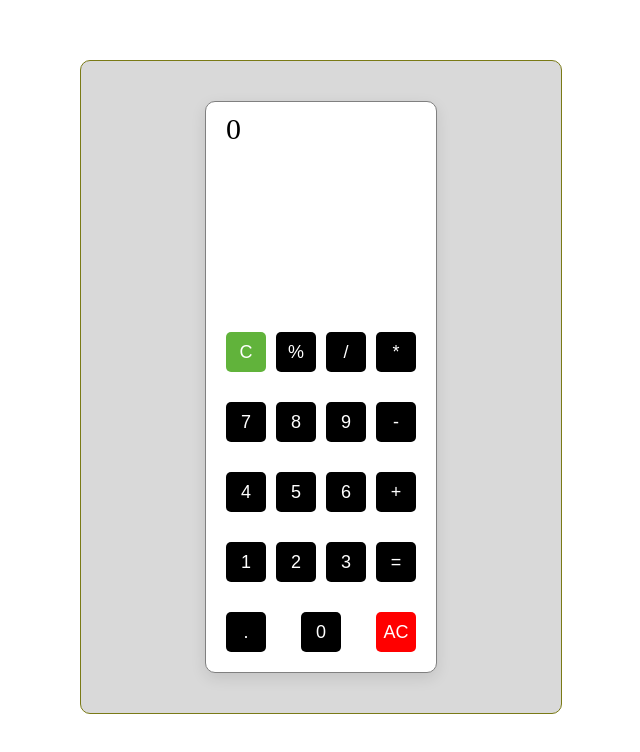
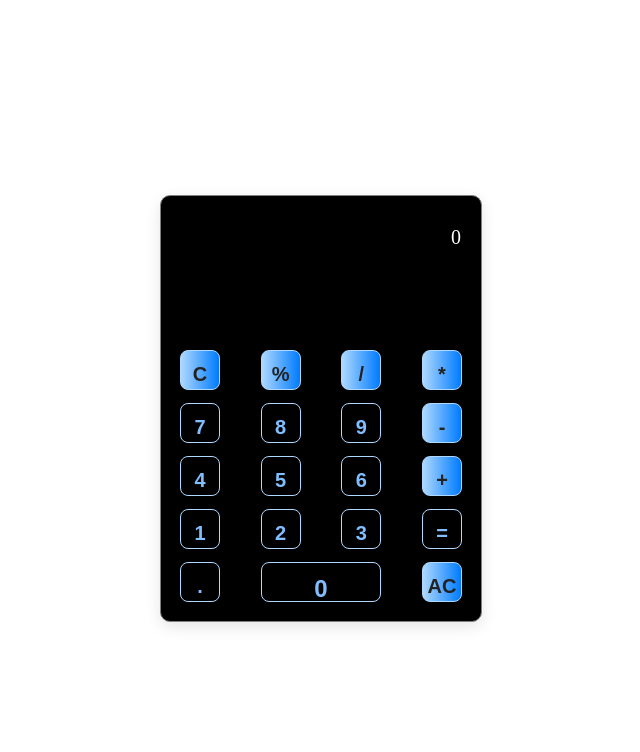
Before and after one commit to itsJitu/Calculator, a React (Vite) app in the folder Claculator/: page / in a window 1280 px wide. Shown: the top 752 px of the page, without its empty margins (319-959 px from the left). Built offline with nearby package versions, Linux system fonts and the light colour scheme.

Commit message:
completed from my side

```diff
--- a/Claculator/src/component/calculator.css
+++ b/Claculator/src/component/calculator.css
@@ -1,24 +1,47 @@
-.container {
-    border: 1px solid rgb(122 122 22);
-    padding: 40px;
-    margin: 60px auto;
-    display: flex;
-    justify-content: center;
-    align-items: center;
-    background-color: rgb(217, 217, 217);
-    border-radius: 10px;
-    max-width: 400px;
+body {
+  min-height: 100vh;
+  display: flex;
+  justify-content: center;
+  align-items: center;
 }
 
 .calculator-box{
-    display: flex;
-    flex-direction: column;
     gap: 10px;
-    background-color: white;
+    background-color: black;
     padding: 10px;
     border-radius: 10px;
     border: 1px solid gray;
     box-shadow: 0 5px 15px rgba(0, 0, 0, 0.1);
+}
+
+.calculator-box button {
+  background: transparent;
+  color: #81BDFF;
+  border: 1.5px solid #ADD8FF;
+  border-radius: 8px;
+  padding: 12px 0;
+  font-size: 20px;
+  font-weight: bold;
+  margin: 4px;
+  cursor: pointer;
+  transition: background 0.2s, color 0.2s, box-shadow 0.2s;
+  box-shadow: 0 2px 6px rgba(0,0,0,0.07);
+  backdrop-filter: blur(2px);
+}
+
+.calculator-box button:hover {
+  background: rgba(173, 216, 255, 0.15);
+  color: #007bff;
+}
+
+.arith-btn {
+  background: linear-gradient(90deg, #ADD8FF 0%, #007bff 100%);
+  color: #222;
+}
+
+.arith-btn:hover {
+  background: linear-gradient(90deg, #007bff 0%, #ADD8FF 100%);
+  color: #fff;
 }
 
 
@@ -47,3 +70,39 @@ button {
     display: flex;
     justify-content: space-between;
 }
+
+.display-area {
+  color: white;
+  padding: 20px 10px;
+  font-size: 30px;
+  background-color: black;
+  min-height: 120px;
+  height: 100px;
+  width: 300px;        /* Fixed width, never increases */
+  max-width: 300px;    /* Prevents growing */
+  text-align: right;
+  border-radius: 8px;
+  margin-bottom: 20px;
+  box-sizing: border-box;
+  word-break: break-word;
+  overflow-wrap: break-word;
+  overflow-y: auto;
+  display: block;
+}
+
+.input-string {
+  font-size: 20px;
+  color: white;
+  word-break: break-word;
+  width: 100%;
+  text-align: right;
+}
+
+.result-string {
+  font-size: 28px;
+  color: #007Aff;
+  font-weight: bold;
+  width: 100%;
+  text-align: right;
+  margin-top: 8px;
+}
--- a/Claculator/src/component/calculator.jsx
+++ b/Claculator/src/component/calculator.jsx
@@ -3,131 +3,223 @@ import "./calculator.css";
 
 function Calculator() {
   const [input, setInput] = useState("");
+  const [result, setResult] = useState("");
+  const [isResult, setIsResult] = useState(false);
 
   const handleClick = (value) => {
-    setInput((prev) => prev + value);
+    if (isResult) {
+      setInput(value); // Start new input
+      setResult("");
+      setIsResult(false);
+    } else {
+      setInput((prev) => prev + value);
+    }
   };
 
   const handleEqual = () => {
     try {
-      console.log("Input:", input);
-
-      // Check if input is empty or doesn't contain any numbers
       if (!input || !/\d/.test(input)) {
-        console.log("Empty input, setting to 0");
-        setInput("0");
+        setResult("0");
+        setIsResult(true);
         return;
       }
-
       let expression = input;
-      console.log("Original expression:", expression);
-
-      // Handle percentage calculations
-      // Convert 100%50 to 50 (100% of 50 = 50)
       expression = expression.replace(
         /(\d+(?:\.\d+)?)%(\d+(?:\.\d+)?)/g,
         (_, a, b) => `(${a} * ${b} / 100)`
       );
-
-      // Convert 50% to 0.5 (50/100) - for single percentages
       expression = expression.replace(
         /(\d+(?:\.\d+)?)%/g,
         (_, a) => `(${a} / 100)`
       );
-
-      // Ensure the expression ends with a number, not an operator
       if (/[\+\-\*\/]$/.test(expression)) {
         expression = expression.slice(0, -1);
       }
-
-      console.log("Final expression:", expression);
-      const result = eval(expression);
-      console.log("Result:", result);
-
-      // Check if result is valid
-      if (isNaN(result) || !isFinite(result)) {
-        console.log("Invalid result, setting Error");
-        setInput("Error");
+      const evalResult = eval(expression);
+      if (isNaN(evalResult) || !isFinite(evalResult)) {
+        setResult("Error");
       } else {
-        console.log("Setting result:", result.toString());
-        setInput(result.toString());
+        setResult(evalResult.toString());
       }
+      setIsResult(true);
     } catch (error) {
-      console.log("Error:", error);
-      setInput("Error");
+      setResult("Error");
+      setIsResult(true);
     }
   };
 
   const handleClear = () => {
     setInput("");
+    setResult("");
+    setIsResult(false);
   };
 
   const handleBackspace = () => {
     setInput((prev) => prev.slice(0, -1));
+    setResult("");
+    setIsResult(false);
   };
 
   useEffect(() => {
     const handlekeyDown = (event) => {
       const { key } = event;
-
-      if (/[\d+\-*/.%]/.test(key)) {
-        setInput((prev) => prev + key);
-      } else if (key === "Enter") {
-        handleEqual();
+      if (/^[0-9+\-*/.%]$/.test(key)) {
+        if (isResult) {
+          setInput(key);
+          setResult("");
+          setIsResult(false);
+        } else {
+          setInput((prev) => prev + key);
+        }
+      } else if (key === "Enter" || key === "=") {
+        try {
+          if (!input || !/\d/.test(input)) {
+            setResult("0");
+            setIsResult(true);
+            return;
+          }
+          let expression = input;
+          expression = expression.replace(
+            /(\d+(?:\.\d+)?)%(\d+(?:\.\d+)?)/g,
+            (_, a, b) => `(${a} * ${b} / 100)`
+          );
+          expression = expression.replace(
+            /(\d+(?:\.\d+)?)%/g,
+            (_, a) => `(${a} / 100)`
+          );
+          if (/[\+\-\*\/]$/.test(expression)) {
+            expression = expression.slice(0, -1);
+          }
+          const evalResult = eval(expression);
+          if (isNaN(evalResult) || !isFinite(evalResult)) {
+            setResult("Error");
+          } else {
+            setResult(evalResult.toString());
+          }
+          setIsResult(true);
+        } catch (error) {
+          setResult("Error");
+          setIsResult(true);
+        }
       } else if (key === "Backspace") {
-        handleBackspace();
+        setInput((prev) => prev.slice(0, -1));
+        setResult("");
+        setIsResult(false);
       } else if (key === "Escape") {
-        handleClear();
+        setInput("");
+        setResult("");
+        setIsResult(false);
       }
     };
-
     window.addEventListener("keydown", handlekeyDown);
     return () => window.removeEventListener("keydown", handlekeyDown);
-  }, [handleEqual, handleBackspace, handleClear]);
+  }, [input, isResult]);
 
   return (
     <>
       <div className="container">
-
-
         <div className="calculator-box">
-          {/* Number Buttons */}
-          <div style={{color: "black", padding: "0px 10px", fontSize: "30px", backgroundColor: "white", height: "200px", width: "150px"}}>{input || "0"}</div>
-
+          {/* Display both input and result */}
+          <div className="display-area">
+            <div className="input-string">{input || "0"}</div>
+            {result !== "" && (
+              <div className="result-string">= {result}</div>
+            )}
+          </div>
           <div className="first-four">
-            <button onClick={handleBackspace} style={{backgroundColor: "rgb(97 179 59)",}}>C</button>
-            <button onClick={() => handleClick("%")}>%</button>
-            <button onClick={() => handleClick("/")}>/</button>
-            <button onClick={() => handleClick("*")}>*</button>
+            <button
+              onClick={handleBackspace}
+              style={{
+                background: "linear-gradient(90deg, #ADD8FF 0%, #007bff 100%)",
+                color: "#222"
+              }}
+            >
+              C
+            </button>
+            <button
+              onClick={() => handleClick("%")}
+              style={{
+                background: "linear-gradient(90deg, #ADD8FF 0%, #007bff 100%)",
+                color: "#222"
+              }}
+            >
+              %
+            </button>
+            <button
+              onClick={() => handleClick("/")}
+              style={{
+                background: "linear-gradient(90deg, #ADD8FF 0%, #007bff 100%)",
+                color: "#222"
+              }}
+            >
+              /
+            </button>
+            <button
+              onClick={() => handleClick("*")}
+              style={{
+                background: "linear-gradient(90deg, #ADD8FF 0%, #007bff 100%)",
+                color: "#222"
+              }}
+            >
+              *
+            </button>
           </div>
-
           <div className="first-four">
             <button onClick={() => handleClick("7")}>7</button>
             <button onClick={() => handleClick("8")}>8</button>
             <button onClick={() => handleClick("9")}>9</button>
-            <button onClick={() => handleClick("-")}>-</button>
+            <button
+              onClick={() => handleClick("-")}
+              style={{
+                background: "linear-gradient(90deg, #ADD8FF 0%, #007bff 100%)",
+                color: "#222"
+              }}
+            >
+              -
+            </button>
           </div>
-
           <div className="first-four">
             <button onClick={() => handleClick("4")}>4</button>
             <button onClick={() => handleClick("5")}>5</button>
             <button onClick={() => handleClick("6")}>6</button>
-            <button onClick={() => handleClick("+")}>+</button>
+            <button
+              onClick={() => handleClick("+")}
+              style={{
+                background: "linear-gradient(90deg, #ADD8FF 0%, #007bff 100%)",
+                color: "#222"
+              }}
+            >
+              +
+            </button>
           </div>
-
           <div className="first-four">
             <button onClick={() => handleClick("1")}>1</button>
             <button onClick={() => handleClick("2")}>2</button>
             <button onClick={() => handleClick("3")}>3</button>
             <button onClick={handleEqual}>=</button>
           </div>
-
           <div className="last-three">
             <button onClick={() => handleClick(".")}>.</button>
-            <button onClick={() => handleClick("0")}>0</button>
-            <button onClick={handleClear} style={{backgroundColor: "red"}}>AC</button>
+            <button
+              onClick={() => handleClick("0")}
+              style={{
+                width: "120px", // Make the 0 button wider
+                fontSize: "24px",
+                fontWeight: "bold"
+              }}
+            >
+              0
+            </button>
+            <button
+              onClick={handleClear}
+              style={{
+                background: "linear-gradient(90deg, #ADD8FF 0%, #007bff 100%)",
+                color: "#222"
+              }}
+            >
+              AC
+            </button>
           </div>
-
         </div>
       </div>
     </>
```
